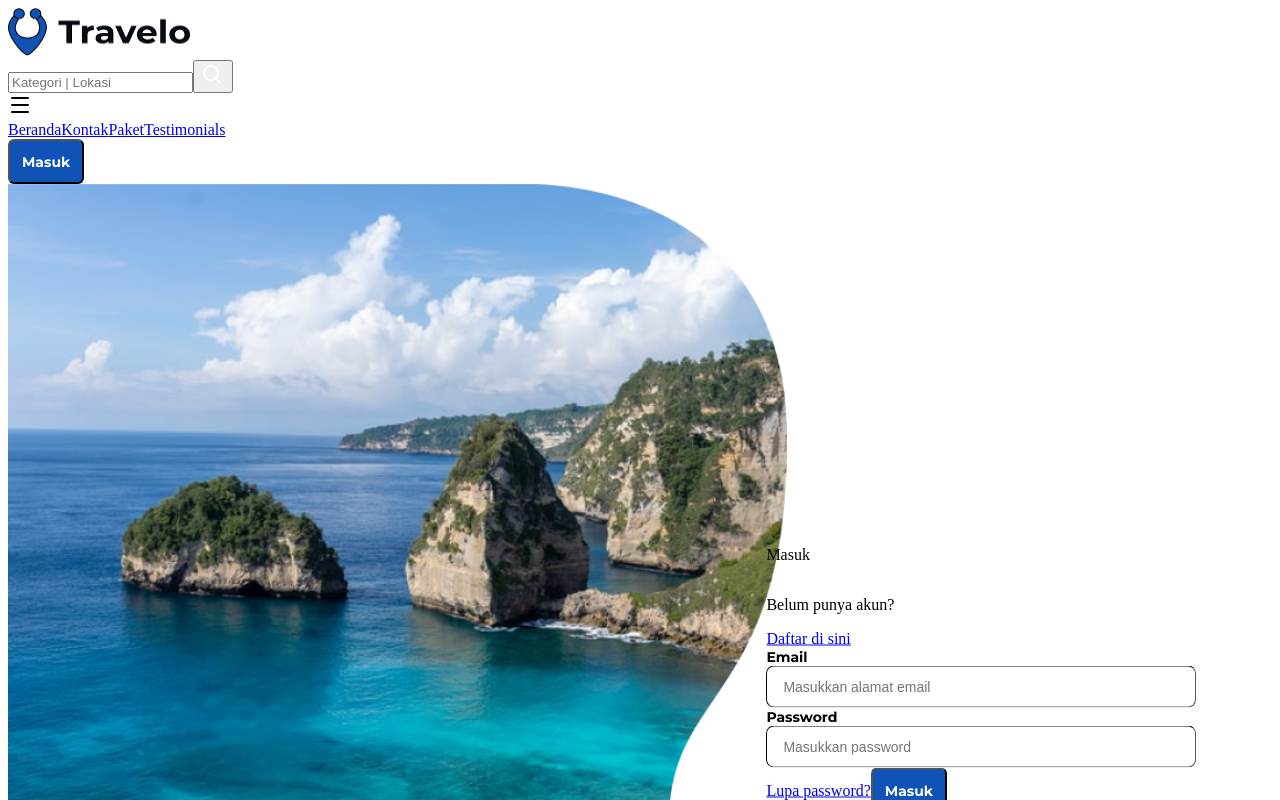
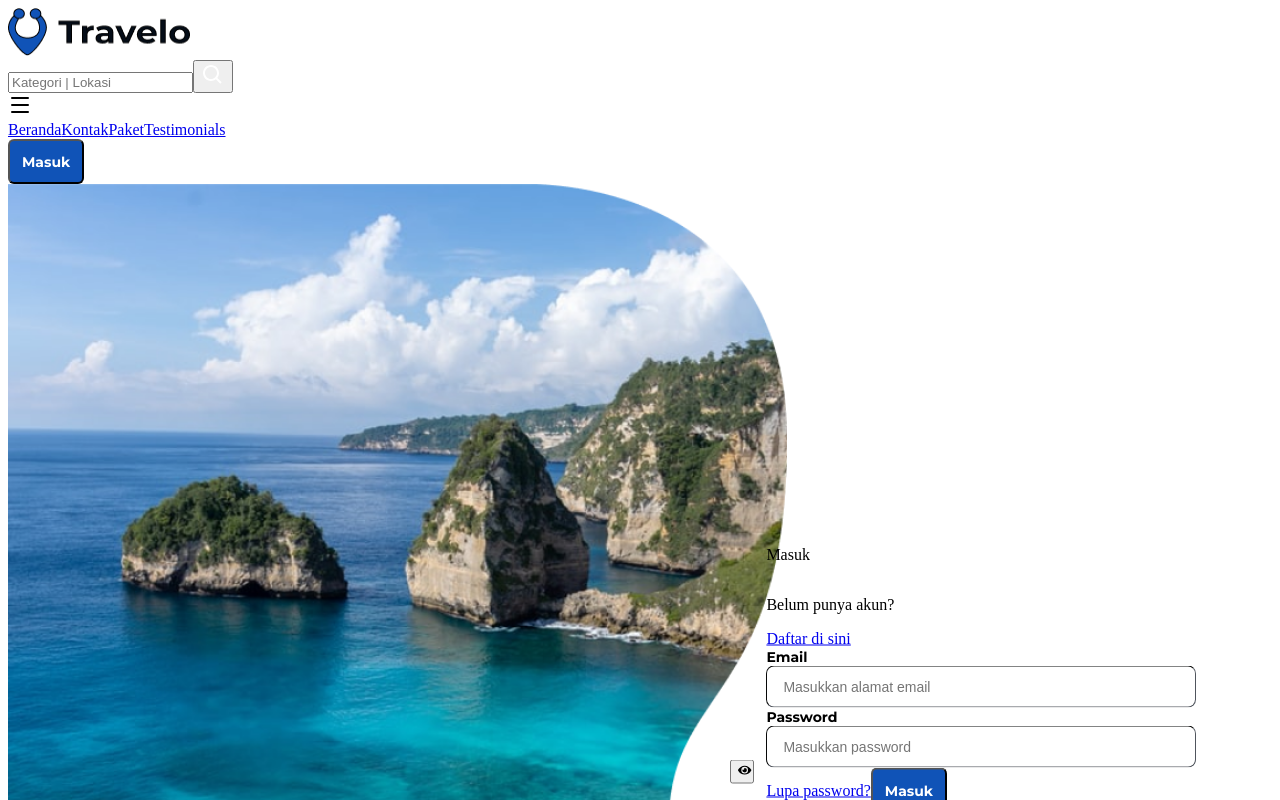
Before and after one commit to ahmadsanny2/travelo, a Next.js app: page /login in a window 1280 px wide. Shown: the top 800 px of the page. Built offline with nearby package versions, Linux system fonts and the light colour scheme.

Commit message:
Add password input logic

```diff
--- a/package.json
+++ b/package.json
@@ -13,6 +13,7 @@
     "next": "11.0.1",
     "react": "17.0.2",
     "react-dom": "17.0.2",
+    "react-icons": "4.3.1",
     "react-multi-carousel": "2.6.3"
   },
   "devDependencies": {
--- a/src/components/Input/Input.module.css
+++ b/src/components/Input/Input.module.css
@@ -6,3 +6,11 @@
     @apply appearance-none border rounded-lg border-gray-70 text-heading-5 text-gray-50 py-3 px-4 w-full;
     @apply focus:outline-none focus:ring-blue-100 focus:border-blue-100;
 }
+
+.eye {
+    @apply h-6 w-6 absolute;
+
+    transform: translate(-50%, -50%);
+    right: 0;
+    top: 70%;
+}
--- a/src/components/Input/index.tsx
+++ b/src/components/Input/index.tsx
@@ -1,20 +1,47 @@
 import clsx from "clsx"
 import type { InputProps } from "./interfaces"
 import styles from "./Input.module.css"
+import { useState } from "react"
+import { FaEye, FaEyeSlash } from "react-icons/fa"
 
 
 const Input = ({ name, type, label, placeholder, className }: InputProps) => {
+    const [hidePassword, setHidePassword] = useState(false)
+    const [inputType, setInputType] = useState(type)
+
+    const handleEyeClick = () => {
+        setHidePassword((prevState) => !prevState)
+        if (type === 'password' && !hidePassword) {
+            setInputType('text')
+        } else {
+            setInputType('password')
+        }
+    }
+
+
+
     return (
         <label htmlFor="name" className={clsx(styles.label, className)}>
             <div className="mb-3">{label}</div>
 
             <input
-            type={type}
-            name={name}
-            id={name}
-            placeholder={placeholder}
-            className={styles.input}
+                type={inputType}
+                name={name}
+                id={name}
+                placeholder={placeholder}
+                className={styles.input}
             />
+
+            {type === "password" ? (
+                <button type="button" className={styles.eye} onClick={handleEyeClick}>
+                    {hidePassword ? (
+                        <FaEyeSlash className="h-6 w-6 text-gray-100" />
+                    ) : (
+                        <FaEye className="h-6 w-6 text-gray-100" />
+                    )}
+                </button>
+            ) : null}
+
         </label>
     )
 }
--- a/src/containers/Login/index.tsx
+++ b/src/containers/Login/index.tsx
@@ -34,7 +34,7 @@ const Login = () => {
                             className=""
                         />
 
-                        <a href="#" className="text-heading-5 text-blue-100 font-semibold mt-8 mb-4 hover:underline">
+                        <a href="#" className="text-heading-5 text-blue-100 font-semibold hover:underline">
                             Lupa password?
                         </a>
 
```
Also changed, not shown: 1 other file (tests, documents, lock files or other folders).
